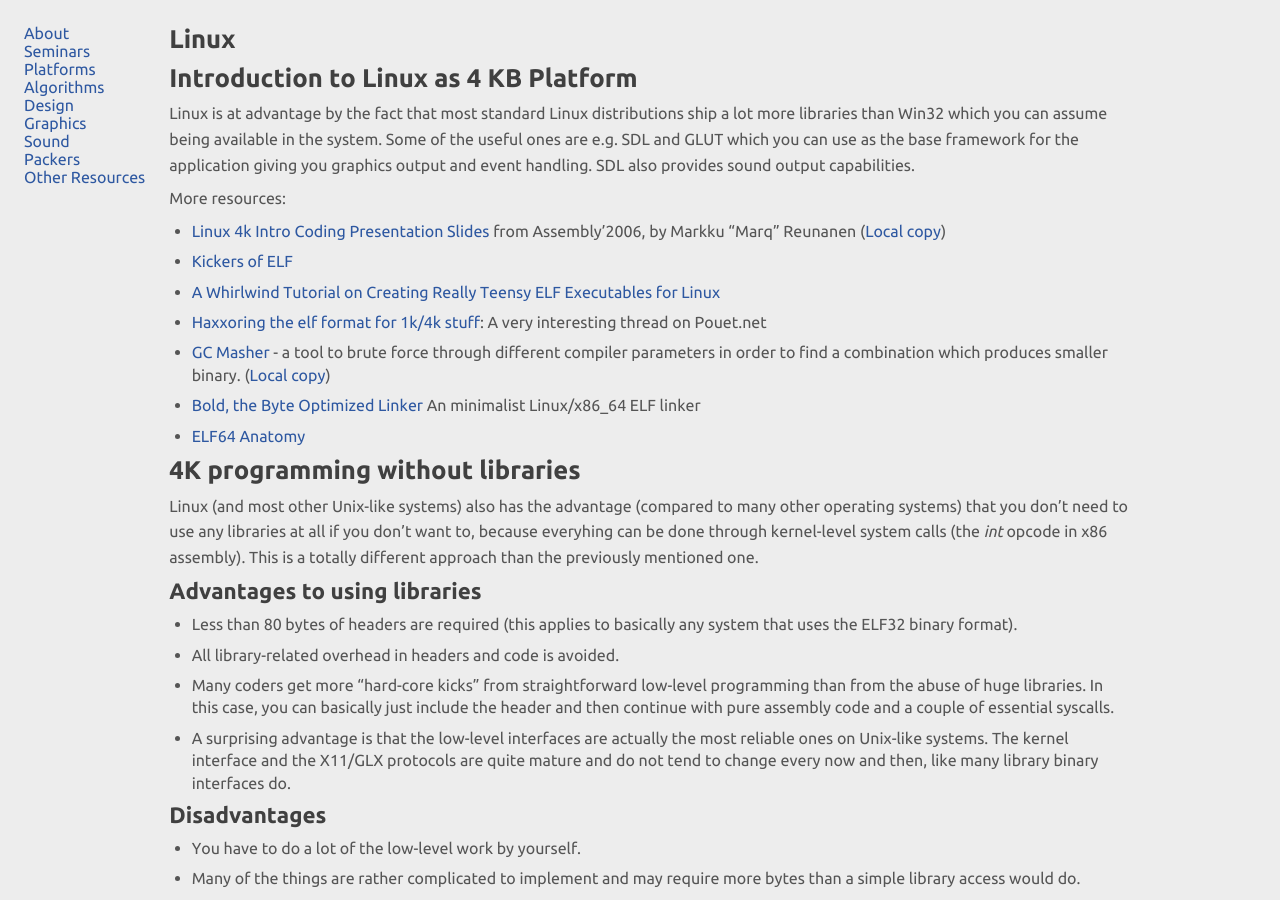
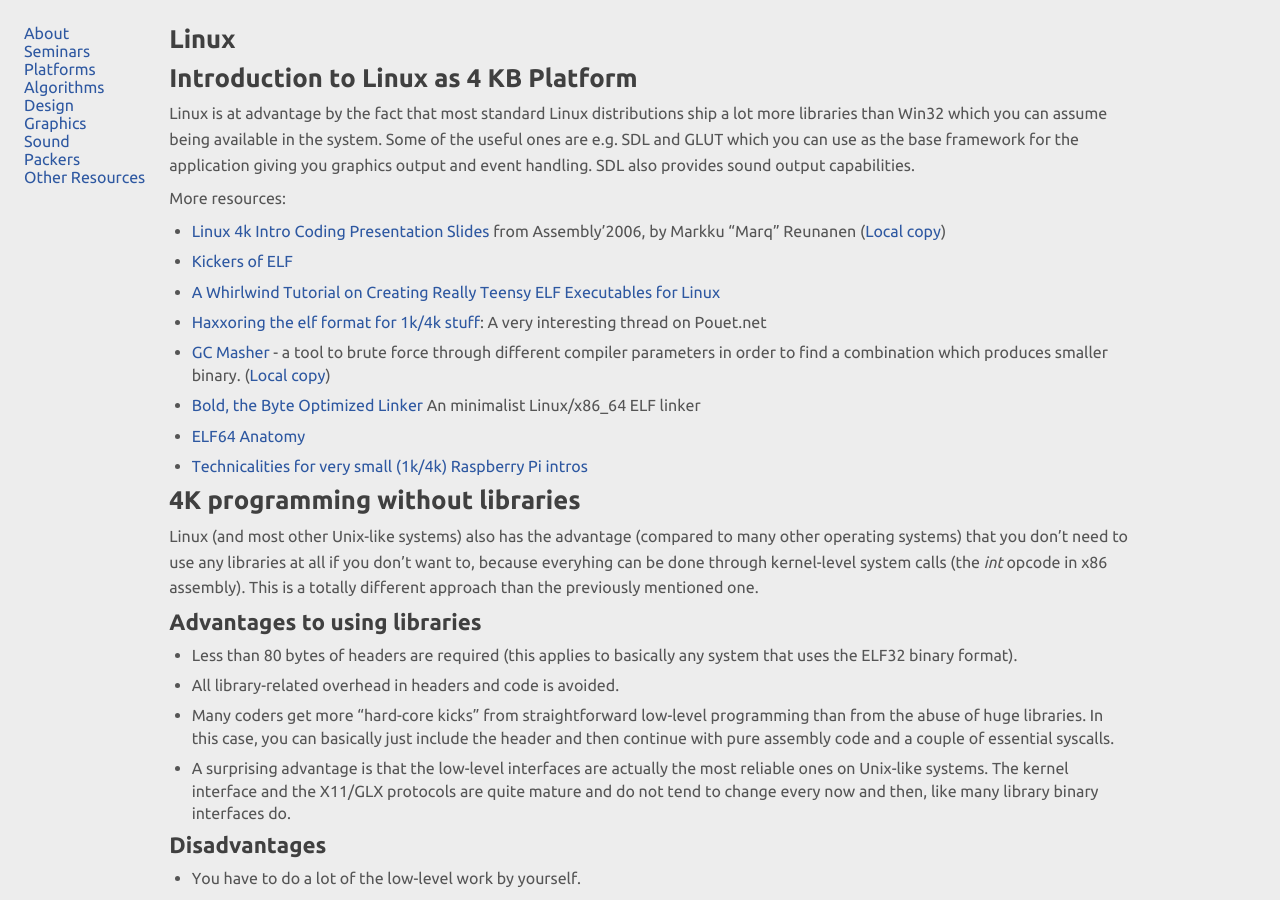
Before and after one commit to in4k/in4k.github.io, a Jekyll site: the page built from wiki/linux.markdown, in a window 1280 px wide and 900 px high. Built offline with Jekyll 4.4.1, drawn with Linux system fonts in a browser that asks for light colours.

Commit message:
Update linux.markdown

```diff
--- a/wiki/linux.markdown
+++ b/wiki/linux.markdown
@@ -16,6 +16,7 @@ More resources:
 *   [GC Masher](http://ftp.kameli.net/pub/fit/misc/gcmasher11082005.tar.gz "http://ftp.kameli.net/pub/fit/misc/gcmasher11082005.tar.gz") - a tool to brute force through different compiler parameters in order to find a combination which produces smaller binary. ([Local copy](ftp://ftp.untergrund.net/users/in4kadmin/files/gcmasher11082005.tar.gz "ftp://ftp.untergrund.net/users/in4kadmin/files/gcmasher11082005.tar.gz"))
 *   [Bold, the Byte Optimized Linker](http://www.alrj.org/projects/bold/ "http://www.alrj.org/projects/bold/") An minimalist Linux/x86_64 ELF linker
 *   [ELF64 Anatomy](/index.php?title=ELF64_Anatomy "ELF64 Anatomy")
+*   [Technicalities for very small (1k/4k) Raspberry Pi intros](http://www.pouet.net/topic.php?which=10915)
 
 # 4K programming without libraries
 
```
